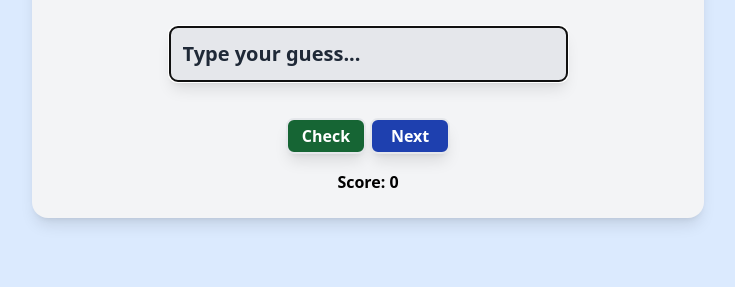
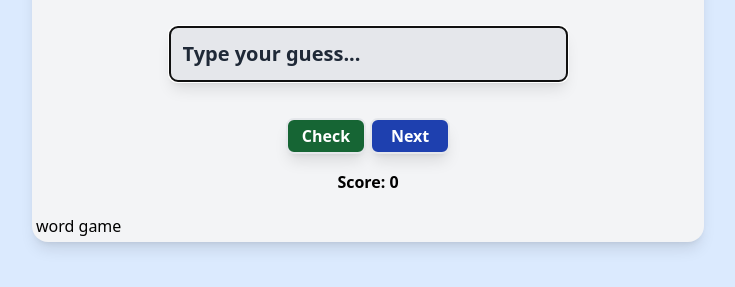
Before and after one commit to MahalakshmiGopinath19/Word-Scramble-Game-Project, a plain HTML site: page index.html in a window 1280 px wide. Shown: the part 307-594 px from the top of the page, without its empty margins (272-1007 px from the left). Drawn offline with nearby package versions, Linux system fonts and the light colour scheme.

Commit message:
html file updated

```diff
--- a/index.html
+++ b/index.html
@@ -35,6 +35,7 @@
 <p id = "scores" class = "text-center pt-1 pb-5 mt-3 font-bold w-100%">
     Score: <span>0</span>
 </p>
+<p>word game</p>
     <!-- message
 <div id = "pop-msg"></div> -->
 </div>
```
